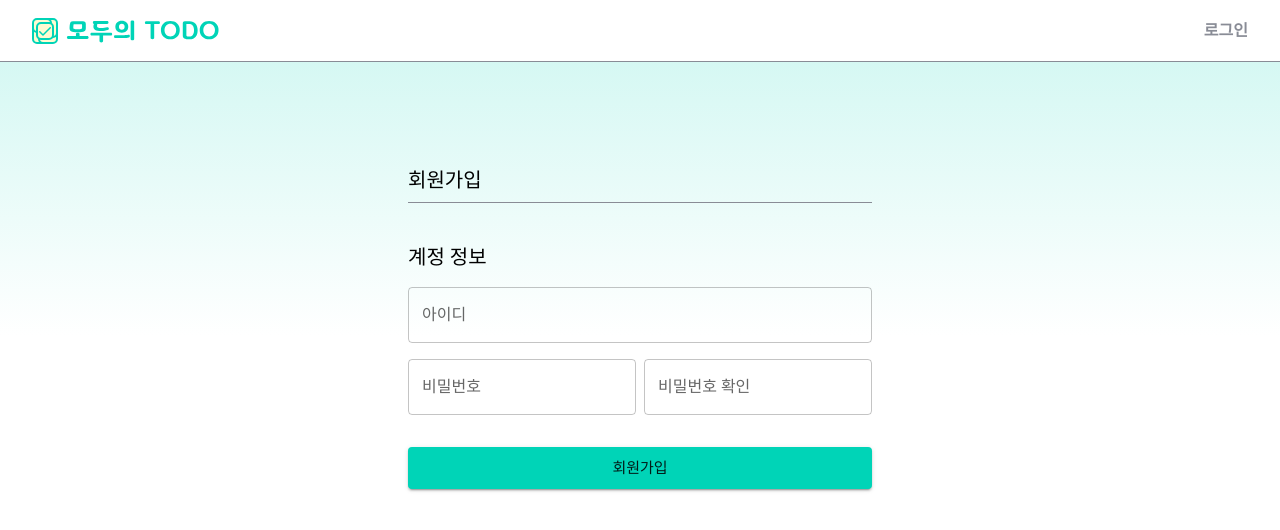
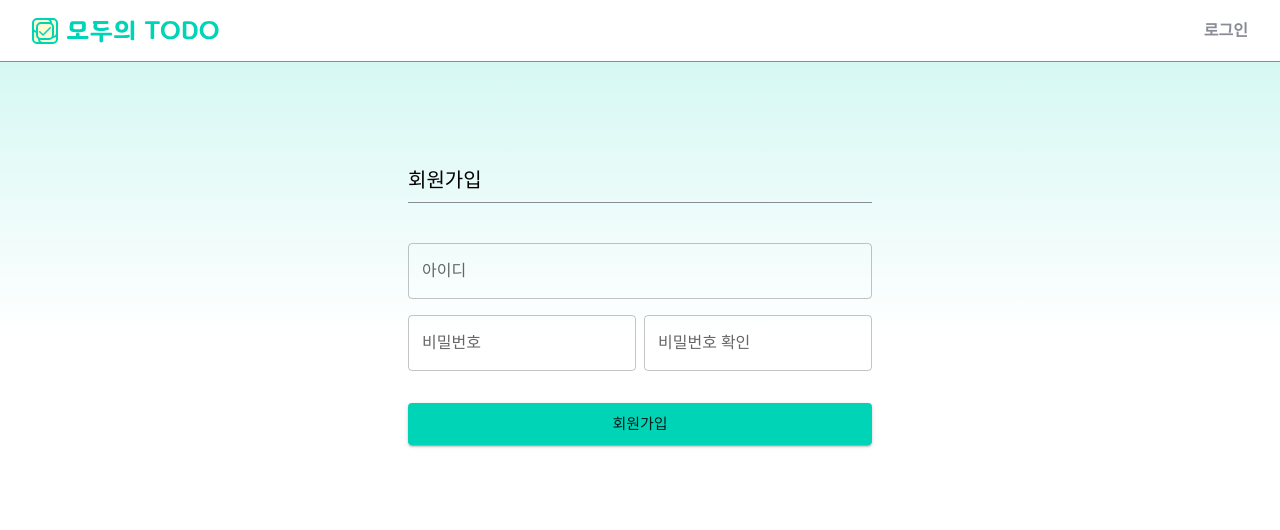
Before and after one commit to amaran-th/everyone-todo, a Next.js app: page /sign-up in a window 1280 px wide. Shown: the top 530 px of the page. Built offline with nearby package versions, Linux system fonts and the light colour scheme; no server answers; a web font is replaced by a local one.

Commit message:
feat: 불필요한 텍스트 제거
#3

```diff
--- a/src/app/sign-up/components/SignUpForm/index.tsx
+++ b/src/app/sign-up/components/SignUpForm/index.tsx
@@ -70,7 +70,6 @@ const SignUpForm = () => {
         <Form>
           <div className="flex flex-col gap-8">
             <div className="flex flex-col gap-4">
-              <p className="text-xl">계정 정보</p>
               <TextField
                 name="username"
                 type="text"
```
